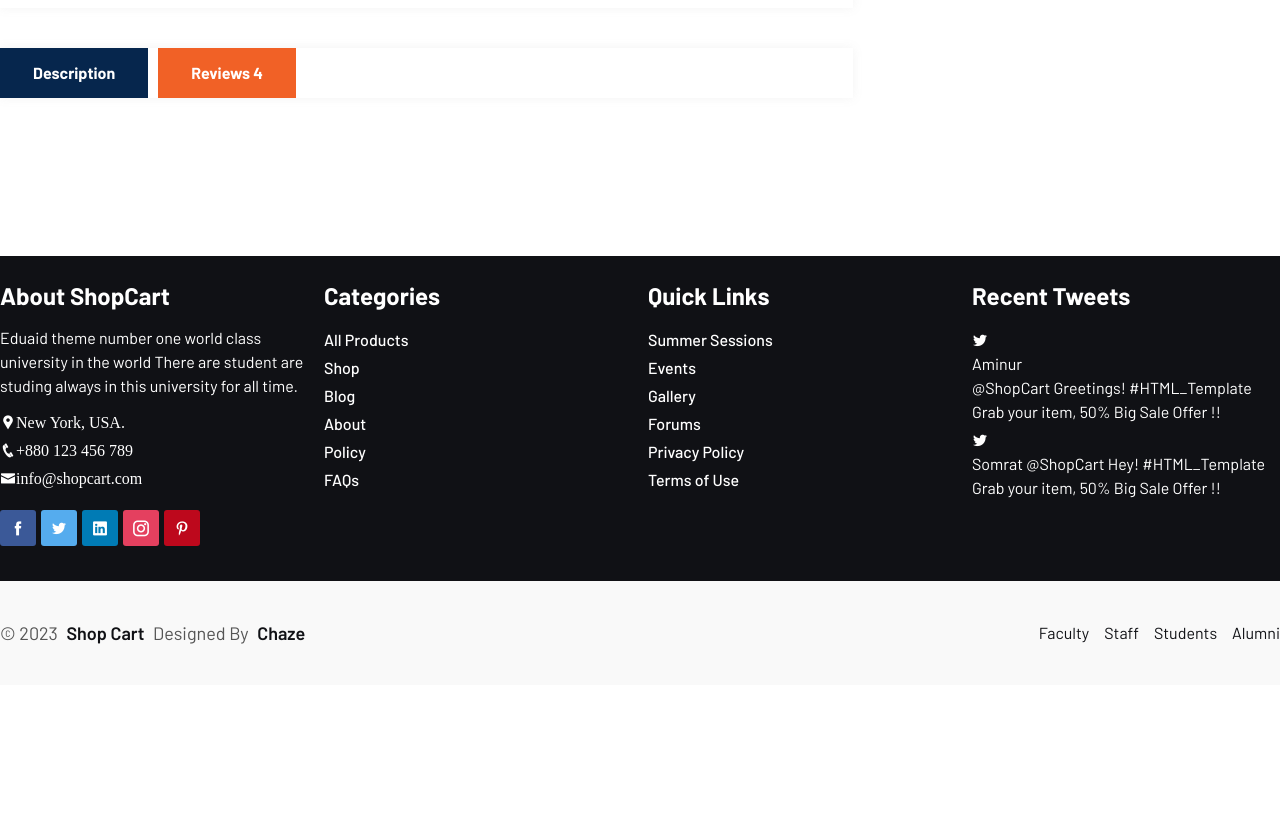
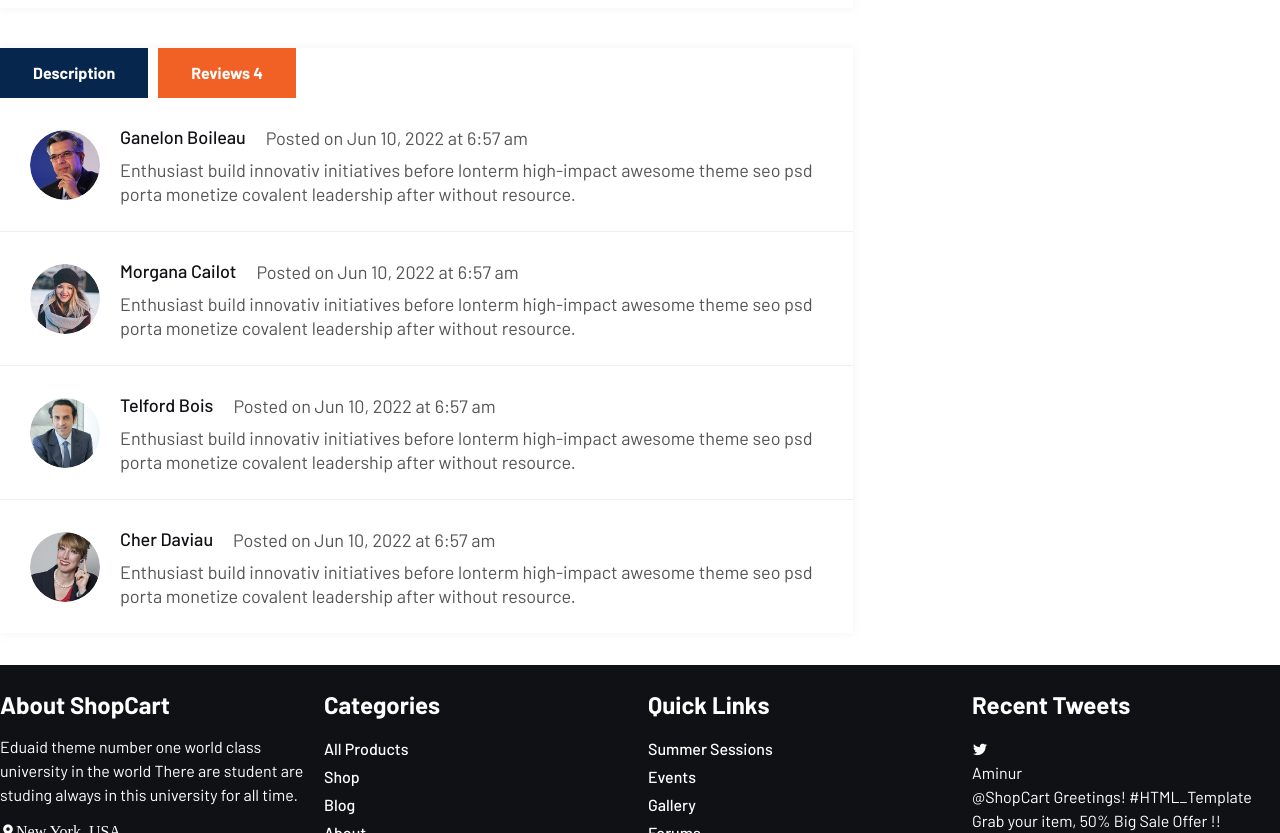
Before and after one commit to iwai-0310/Ecom-React, a React (Vite) app: page /shop/1 in a window 1280 px wide. Shown: the part 544-1377 px from the top of the page. Before the commit the page ends 1229 px from the top, so only its background shows below. Built offline with nearby package versions, Linux system fonts and the light colour scheme.

Commit message:
add reviews to the review-section under product view

```diff
--- a/src/shopComponent/Review.jsx
+++ b/src/shopComponent/Review.jsx
@@ -37,6 +37,7 @@ const Review = () => {
   const [reviewShow, setReviewShow] = useState(true);
   return (
     <>
+      {/* Desc and review buttons */}
       <ul
         className={`review-nav lab-ul ${
           reviewShow ? "RevActive" : "DescActive"
@@ -49,6 +50,36 @@ const Review = () => {
           Reviews 4
         </li>
       </ul>
+      {/* Desc and review contents */}
+      <div
+        className={`review-content ${
+          reviewShow ? "review-content-show" : "description-show"
+        }`}
+      >
+        <div className="review-showing">
+          <ul className="content lab-ul">
+            {ReviewList.map((review, i) => (
+              <li key={i}>
+                <div className="post-thumb">
+                  <img src={review.imgUrl} alt="" />
+                </div>
+                <div className="post-content">
+                  <div className="entry-meta">
+                    <div className="posted-on">
+                      <a href="#">{review.name}</a>
+                      <p>{review.date}</p>
+                    </div>
+                  </div>
+                  <div className="entry-content">
+                    <p>{review.desc}</p>
+                  </div>
+                </div>
+              </li>
+            ))}
+          </ul>
+        </div>
+        {/* description content */}
+      </div>
     </>
   );
 };
```
